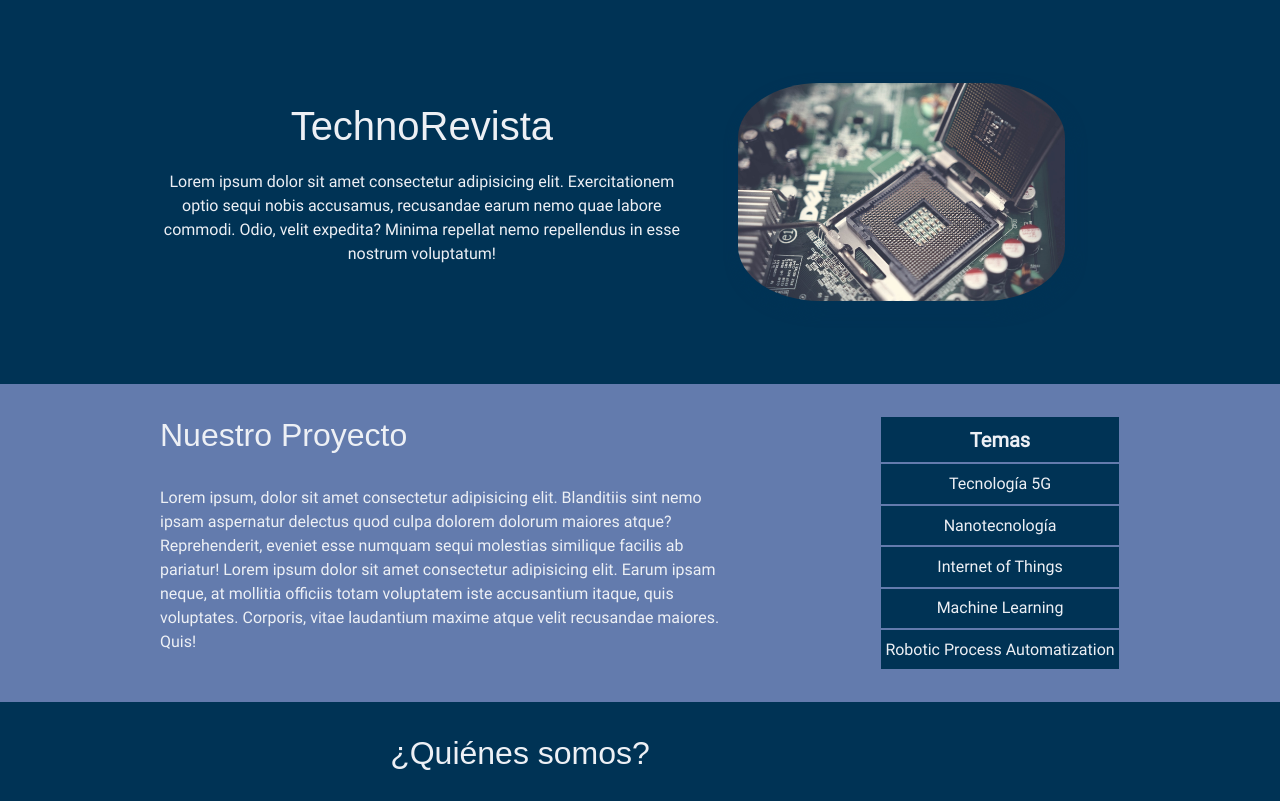
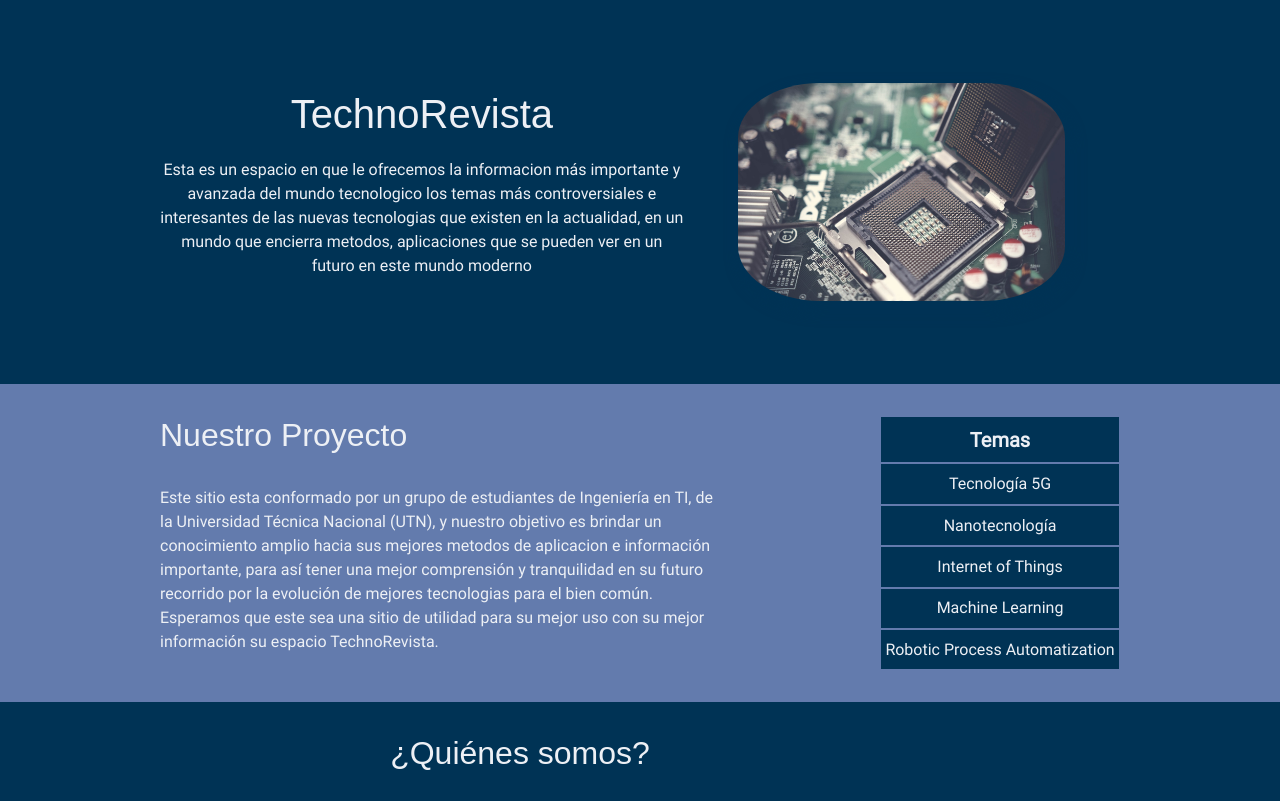
Before and after one commit to ArturoMorales93/Plataformas_II_Project, a Flask app: page / in a window 1280 px wide. Shown: the part 56-857 px from the top of the page. Run offline with Flask 2, Linux system fonts and the light colour scheme; some libraries are stand-ins or nearby versions; some web fonts are replaced.

Commit message:
Cambios hechos por @rowey.morera (#10)

```diff
--- a/project/index/templates/es_index.html
+++ b/project/index/templates/es_index.html
@@ -11,9 +11,11 @@ Inicio
     <div class="main-banner">
         <div class="banner-title">
             <h1>TechnoRevista</h1>
-            <p>Lorem ipsum dolor sit amet consectetur adipisicing elit. Exercitationem optio sequi nobis accusamus,
-                recusandae earum nemo quae labore commodi. Odio, velit expedita? Minima repellat nemo repellendus in
-                esse nostrum voluptatum!</p>
+            <p>Esta es un espacio en que le ofrecemos la informacion más importante y avanzada
+                del mundo tecnologico los temas más controversiales e interesantes de las nuevas
+                tecnologias que existen en la actualidad, en un mundo que encierra metodos, aplicaciones
+                que se pueden ver en un futuro en este mundo moderno
+            </p>
         </div>
         <div class="img-banner-container" id="imgBannerContainer">
         </div>
@@ -25,12 +27,13 @@ Inicio
         <div>
             <article class="home-article">
                 <h2>Nuestro Proyecto</h2>
-                <p>Lorem ipsum, dolor sit amet consectetur adipisicing elit. Blanditiis sint nemo ipsam
-                    aspernatur delectus quod culpa dolorem dolorum maiores atque? Reprehenderit, eveniet esse
-                    numquam sequi molestias similique facilis ab pariatur! Lorem ipsum dolor sit amet
-                    consectetur adipisicing elit. Earum ipsam neque, at mollitia officiis totam voluptatem iste
-                    accusantium itaque, quis voluptates. Corporis, vitae laudantium maxime atque velit
-                    recusandae maiores. Quis!</p>
+                <p>Este sitio esta conformado por un grupo de estudiantes de Ingeniería en TI,
+                    de la Universidad Técnica Nacional (UTN), y nuestro objetivo es brindar un
+                    conocimiento amplio hacia sus mejores metodos de aplicacion e información
+                    importante, para así tener una mejor comprensión y tranquilidad en su futuro
+                    recorrido por la evolución de mejores tecnologias para el bien común. Esperamos
+                    que este sea una sitio de utilidad para su mejor uso con su mejor información
+                    su espacio TechnoRevista.</p>
             </article>
         </div>
         <div>
```
Also changed, not shown: gt_cached.json (+15 -0 lines), project/index/templates/en_index.html (+16 -9 lines).
